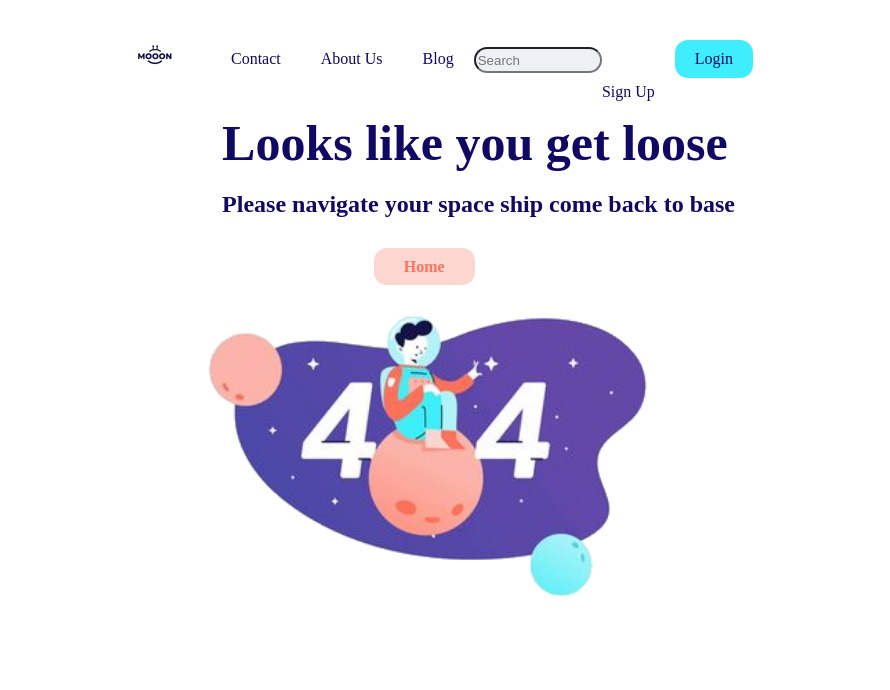
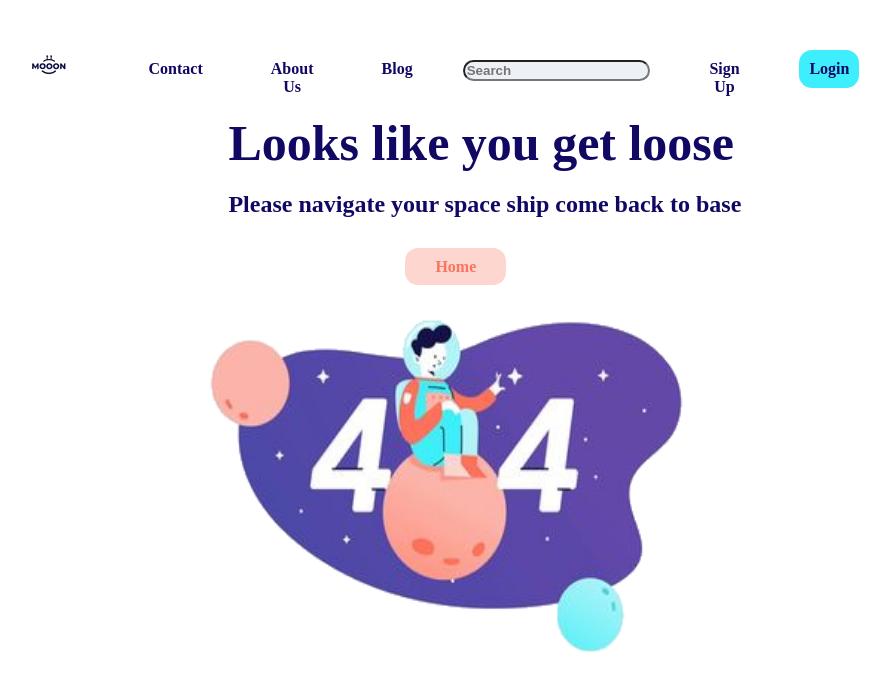
Before and after one commit to Darijush/05-20_cosmo-404-hdr, a website: page index.html in a window 1280 px wide. Shown: the whole page, without its empty margins (203-1093 px from the left). Drawn offline with Linux system fonts and the light colour scheme.

Commit message:
minor changes in layout

```diff
--- a/index.html
+++ b/index.html
@@ -11,40 +11,41 @@
     list-style-type: none;
     margin: 0;
     padding: 0;
-    overflow: hidden;
+    display: flex;
+    justify-content: center;
   }
 
   li {
-    float: left;
+    padding: 10px 20px;
   }
 
   li a {
     display: block;
     color: #110863;
     text-align: center;
-    padding: 10px 20px;
+    padding: 10px;
     text-decoration: none;
   }
 </style>
 <body>
 
-    <header style="width: 50%; height: 40px; display:block;box-sizing: border-box;margin-left: 25%;margin-top: 40px;">
+    <header style="width: 70%; height: 40px; display:block;box-sizing: border-box;margin-left: 15%;margin-top: 40px; font-weight: bold;">
         <ul>
             <li style="width: 90px;"><img src="https://darijush.github.io/05-20_cosmo-404-hdr/img/moonlogo.png" alt="MOON" ></li>
             <li><a href="#" >Contact</a></li>
             <li><a href="#" >About Us</a></li>
             <li><a href="#" >Blog</a></li>
-            <li><input type="text" placeholder="Search" style="width: 120px; height: 20px; border-radius: 30px; margin-top: 7px; background-color: #EDF0F5; color: #110863;"></li>
+            <li><input type="text" placeholder="Search" style="border-radius: 30px; background-color: #EDF0F5; color: #110863;font-weight: bolder; margin-top: 10px;"></li>
+            <li style=" float: right;"><a href="#" >Sign Up</a></li>
             <li style=" float: right;"><a href="#" style="background-color: #3EEEFD; border-radius: 13px;">Login</a></li>
-            <li style=" float: right;"><a href="#" >Sign Up</a></li>
         </ul>
     </header>
-    <main style="width: 60%; margin-left: 30%; margin-top: 30px;">
-        <h1 style="text-align: justify; font-size: 50px;margin-bottom: 0px;color: #110863;margin-left: 5%;">Looks like you get loose</h1>
-        <h2 style="text-align: justify; text-justify:distribute-all-lines;margin-bottom: 40px; color: #110863; margin-left: 5%;">Please navigate your space ship come back to base</h2>
+    <main style="width: 70%; margin-left: 30%; margin-top: 30px;">
+        <h1 style="font-size: 50px;margin-bottom: 0px;color: #110863;margin-left: 5%;">Looks like you get loose</h1>
+        <h2 style="margin-bottom: 40px; color: #110863; margin-left: 5%;">Please navigate your space ship come back to base</h2>
         <a href="#" style="padding: 10px 30px;background-color: #FDD6CF; text-decoration: none; border-radius: 13px;  margin-left: 25%; color: #FC7360;font-weight: bold;">Home</a>
         <br>
-        <img src="https://darijush.github.io/05-20_cosmo-404-hdr/img/space404.png" alt="You are in space" style="float: bottom; width: 65%; margin-left: auto; margin-right: auto; margin-top: 20px;">
+        <img src="https://darijush.github.io/05-20_cosmo-404-hdr/img/space404.png" alt="You are in space" style="float: bottom; width: 60%;height: 370px; margin-left: auto; margin-right: auto; margin-top: 20px;">
     </main>
 
 </body>
```
